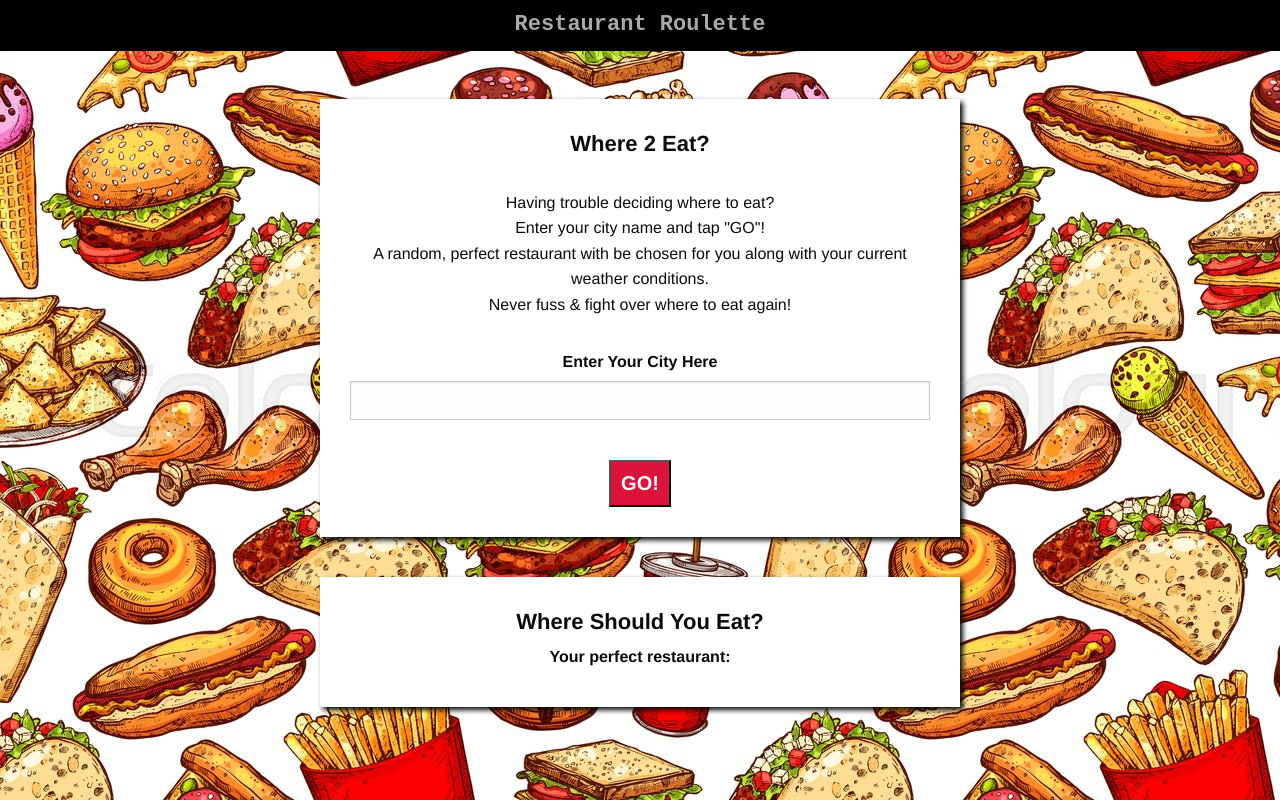
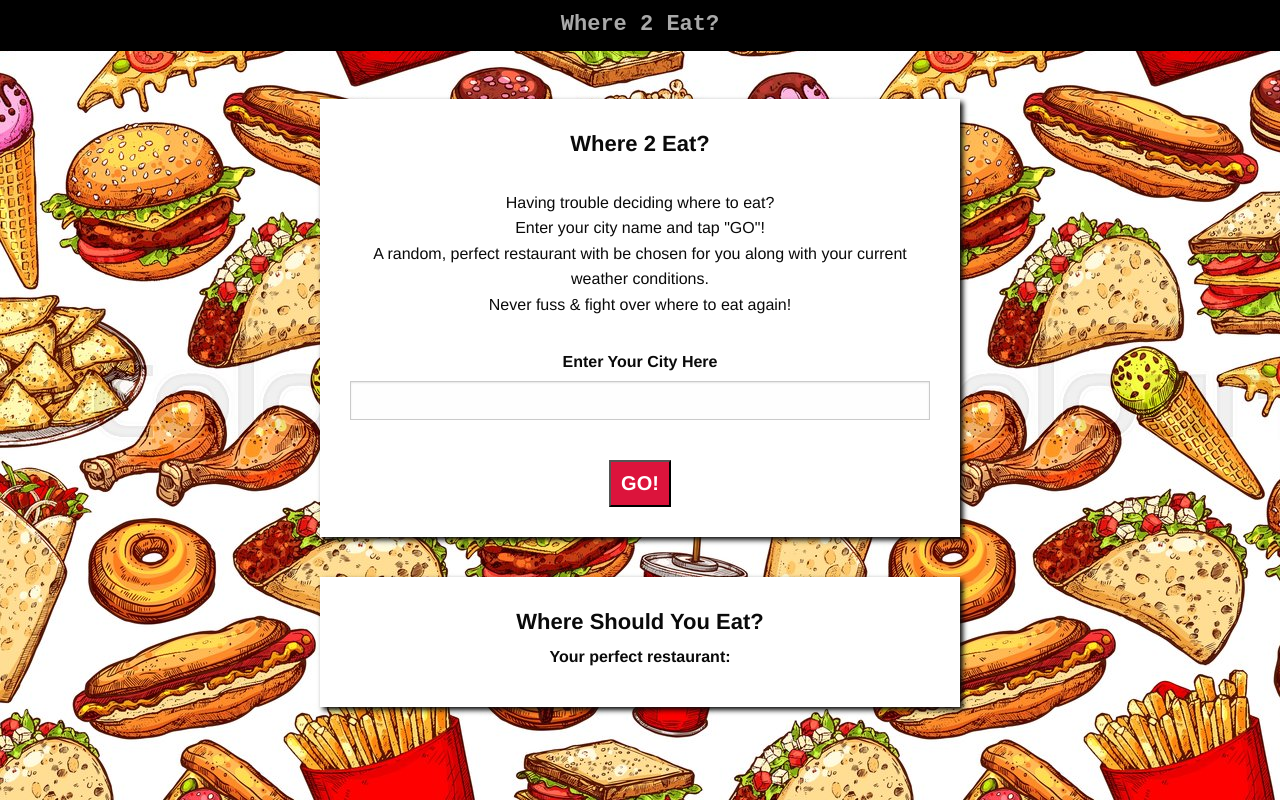
Before and after one commit to chukon/YouChoose, a plain HTML site: page index.html in a window 1280 px wide. Drawn offline with nearby package versions, Linux system fonts and the light colour scheme.

Commit message:
Update index.html

```diff
--- a/index.html
+++ b/index.html
@@ -3,7 +3,7 @@
   <head>
     <meta charset="UTF-8" />
     <meta name="viewport" content="width=device-width, initial-scale=1.0" />
-    <title>Restaurant Roulette</title>
+    <title>Where 2 Eat?</title>
     <script
       src="https://code.jquery.com/jquery-3.5.1.min.js"
       integrity="sha256-9/aliU8dGd2tb6OSsuzixeV4y/faTqgFtohetphbbj0="
@@ -31,7 +31,7 @@
 
   <body>
     <div class="container-fluid">
-        <h2>Restaurant Roulette</h2>
+        <h2>Where 2 Eat?</h2>
     </div>
     <!-- <div class="top-bar">
       <div class="top-bar-left">
```
